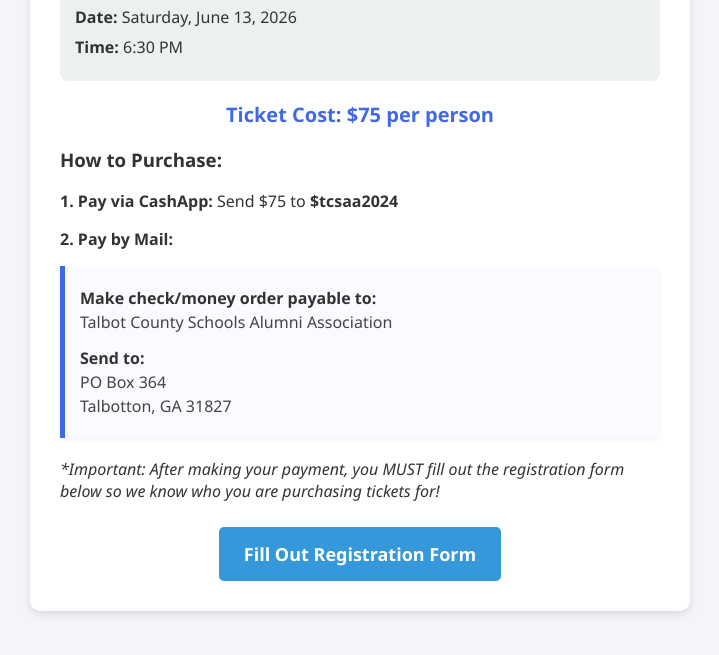
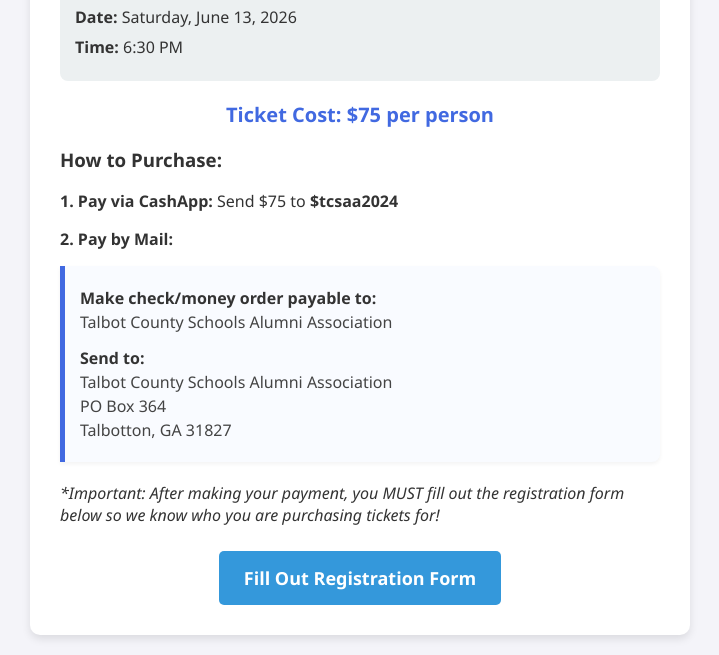
Before and after one commit to cavana2/tcsaa-scholarship-banquet-2026, a plain HTML site: page index.html in a window 1280 px wide. Shown: the part 186-841 px from the top of the page, without its empty margins (280-999 px from the left). Before the commit the page ends 817 px from the top, so only its background shows below. Drawn offline with Linux system fonts and the light colour scheme.

Commit message:
Update index.html

```diff
--- a/index.html
+++ b/index.html
@@ -120,6 +120,7 @@
             <p><strong>Make check/money order payable to:</strong><br>
             <span>Talbot County Schools Alumni Association</span></p>
             <p style="margin-top: 12px;"><strong>Send to:</strong><br>
+            <span>Talbot County Schools Alumni Association<br>
             <span>PO Box 364<br>
             Talbotton, GA 31827</span></p>
         </div>
```
